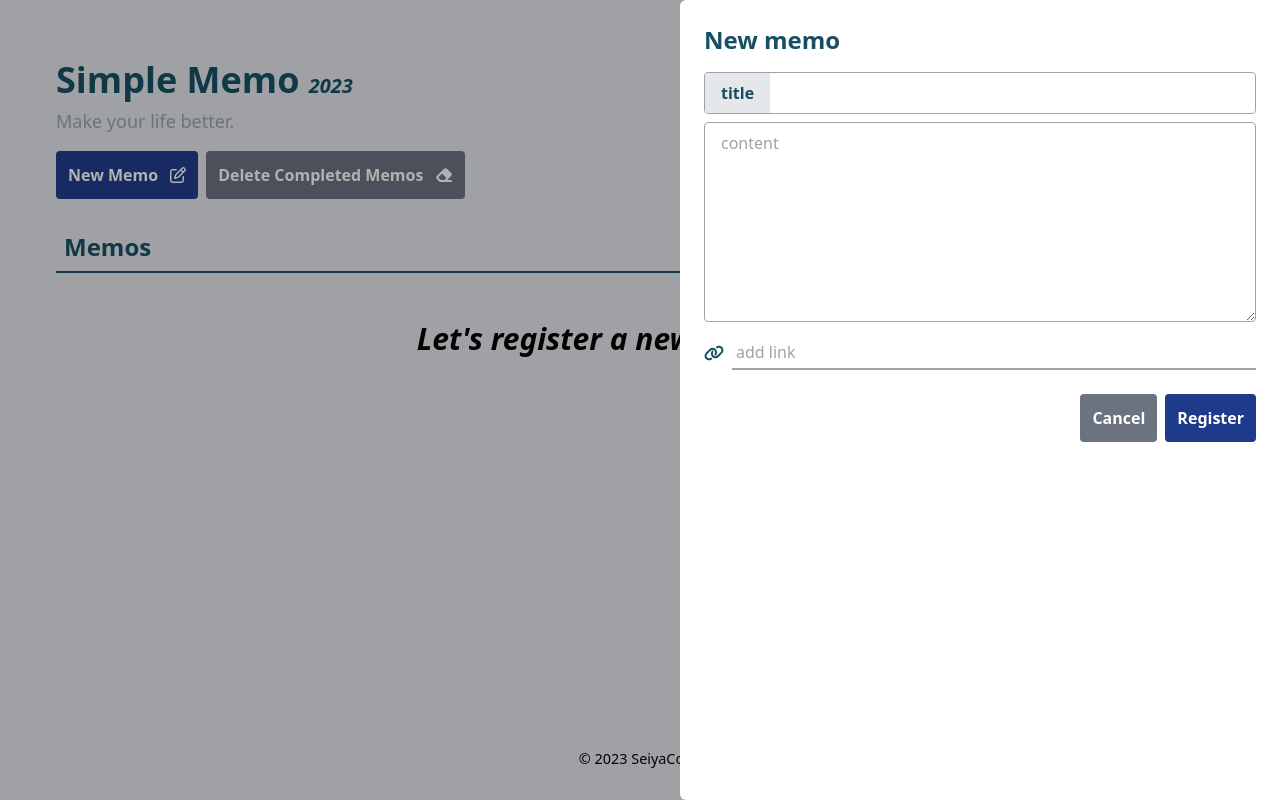
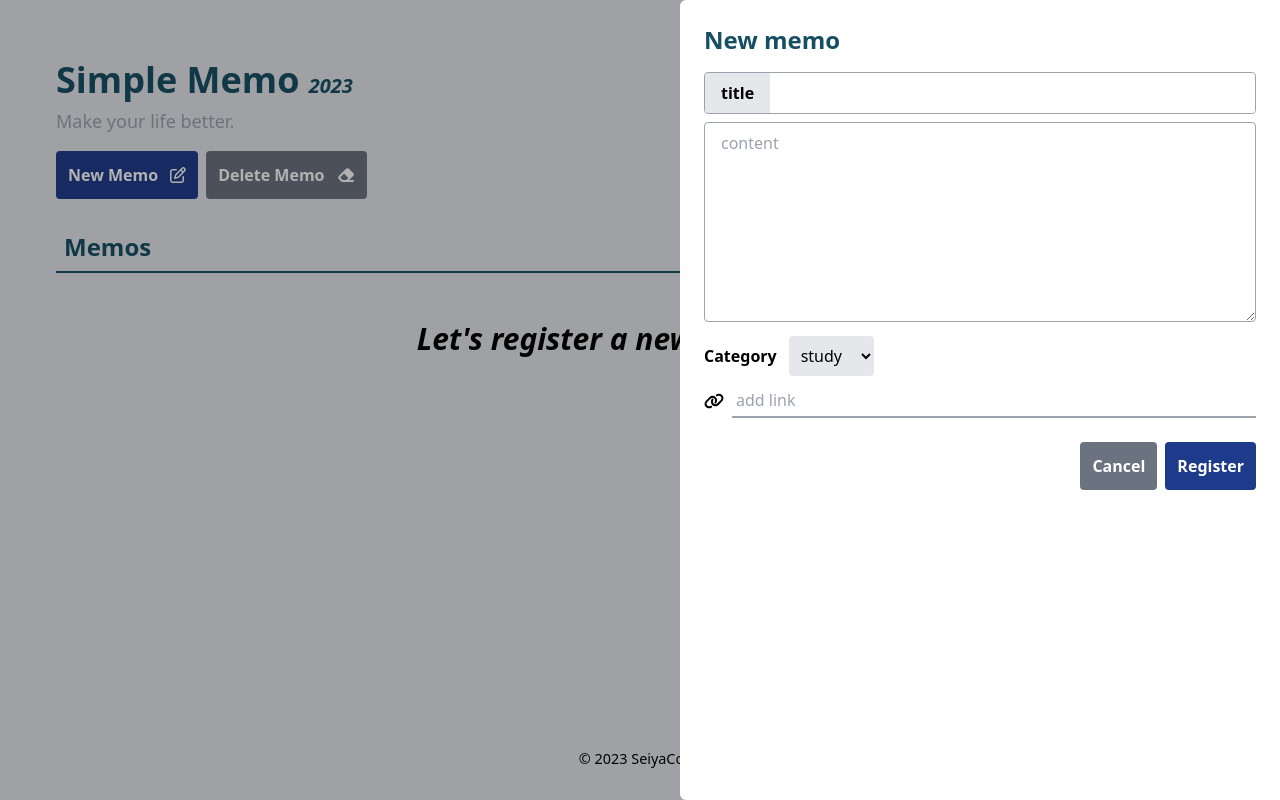
Before and after one commit to Seiya-Tagami/Quicky_frontend, a Vue app: page / in a window 1280 px wide. Both pictures are taken after a click on the button "New Memo". Built offline with nearby package versions, Linux system fonts and the light colour scheme.

Commit message:
feat: add category function

```diff
--- a/src/App.vue
+++ b/src/App.vue
@@ -58,11 +58,11 @@ watch(isDark, (newVal) => {
           <font-awesome-icon :icon="['far', 'pen-to-square']" />
         </ActionButton>
         <ActionButton :btn-color="isDark ? `bg-gray-400` : `bg-gray-500`" @on-click="memoStore.deleteFn">
-          Delete Completed Memos
+          Delete Memo
           <font-awesome-icon :icon="['fas', 'eraser']" />
         </ActionButton>
       </div>
-      <RegisterModal v-if="registerModalIsShowed" class="text-xl" />
+      <RegisterModal v-if="registerModalIsShowed" />
     </div>
     <div class="w-full mt-6 md:text-[16px] text-[14px]">
       <h3 class="p-2 text-2xl font-semibold text-cyan-900" :class="isDark && `!text-cyan-600`">Memos</h3>
--- a/src/components/EditModal.vue
+++ b/src/components/EditModal.vue
@@ -15,12 +15,14 @@ const props = defineProps({
   id: String,
   title: String,
   content: String,
+  category: String,
   link: String,
 });
 
 // functions
 const title = ref<string>(props.title!);
 const content = ref<string>(props.content!);
+const category = ref<string>(props.category!);
 const link = ref<string>(props.link!);
 const preventEditLink = ref<boolean>(false);
 const preventUpdate = ref<boolean>(false);
@@ -36,8 +38,8 @@ const allowEditLink = () => {
 
 const checkContent = () => {
   const isInputContent = title.value.trim() !== '' && content.value.trim() !== '';
-  const isSameContent = props.title !== title.value || props.content !== content.value || props.link !== link.value;
-  if (isInputContent && isSameContent) {
+  // const isSameContent = props.title !== title.value || props.content !== content.value || props.category !== category.value || props.link !== link.value;
+  if (isInputContent) {
     preventUpdate.value = false;
   } else {
     preventUpdate.value = true;
@@ -47,22 +49,19 @@ const checkContent = () => {
 const updateMemo = () => {
   checkContent();
   if (preventUpdate.value) return;
-  memoStore.updateFn({ id: props.id!, title: title.value, content: content.value, link: link.value });
+  memoStore.updateFn({ id: props.id!, title: title.value, content: content.value, category: category.value, link: link.value });
   handleEditModal();
 };
 </script>
 
 <template>
-  <div
-    class="max-w-[600px] md:w-full w-[90%] h-screen rounded-l-md p-6 fixed top-0 right-0 z-20 animate-slide-in"
-    :class="isDark ? `bg-gray-800 text-cyan-500` : `bg-white text-cyan-900`"
-  >
+  <div class="max-w-[600px] md:w-full w-[90%] h-screen rounded-l-md p-6 fixed top-0 right-0 z-20 animate-slide-in" :class="isDark ? `bg-gray-800` : `bg-white `">
     <div>
-      <h2 class="font-bold text-2xl">Detail</h2>
+      <h2 class="font-bold text-2xl" :class="isDark ? `text-cyan-500` : `text-cyan-900`">Detail</h2>
       <!-- error message -->
       <div v-show="preventUpdate" class="mt-2 -mb-2 flex items-center gap-2 bg-yellow-100 p-2 rounded-md font-semibold text-yellow-600">
         <font-awesome-icon :icon="['fas', 'circle-exclamation']" />
-        <span>Error! In order to update, you should change the title or content.</span>
+        <span>Error! In order to update, you should type the title or content.</span>
       </div>
       <!-- error message -->
       <div class="mt-4 flex items-center border border-gray-400 text-[16px] rounded" :class="isDark && `text-gray-300`">
@@ -76,6 +75,15 @@ const updateMemo = () => {
           v-model="content"
           placeholder="content"
         ></textarea>
+      </div>
+      <div class="mt-2 flex items-center gap-3">
+        <span class="font-semibold" :class="isDark ? `text-white` : `text-dark`">Category</span>
+        <select name="category" id="" class="p-2 bg-gray-200 text-[16px] font-semibold rounded" v-model="category">
+          <option value="study" selected>study</option>
+          <option value="hobby">hobby</option>
+          <option value="work">work</option>
+          <option value="others">others</option>
+        </select>
       </div>
       <div class="flex items-center gap-2" v-if="props.link && !preventEditLink">
         <a
--- a/src/components/MemoItem.vue
+++ b/src/components/MemoItem.vue
@@ -1,5 +1,5 @@
 <script setup lang="ts">
-import { ref } from 'vue';
+import { ref, watch } from 'vue';
 import EditModal from './EditModal.vue';
 
 // pinia
@@ -7,7 +7,7 @@ import { useUserInterfaceStore } from '../stores/UserInterfaceStore';
 import { useMemoStore } from '../stores/MemoStore';
 import { storeToRefs } from 'pinia';
 const uiStore = useUserInterfaceStore();
-const { isDark, isOpen, body } = storeToRefs(uiStore);
+const { isDark, isOpen } = storeToRefs(uiStore);
 const memoStore = useMemoStore();
 
 // props
@@ -28,7 +28,6 @@ const handleMemo = () => {
 const handleEditModal = () => {
   editModalIsShowed.value = !editModalIsShowed.value;
   isOpen.value = false;
-  // body.value!.classList.toggle('prevent-scroll');
 };
 </script>
 
@@ -46,9 +45,30 @@ const handleEditModal = () => {
       <div class="flex gap-2 duration-300" :class="[isDark ? `text-violet-300` : `text-gray-500`,props.memo!.isDone && `${isDark ? `!text-gray-400` : `!text-gray-300`}`]">
         <span>{{ props.memo?.updatedAt !== '' ? 'updated at' : 'created at' }}</span>
         <span class="font-semibold">{{ props.memo?.updatedAt !== '' ? props.memo?.updatedAt : props.memo?.createdAt }}</span>
+        <span
+          class="px-2 ml-6 text-black font-semibold rounded-xl"
+          :class="
+            props.memo?.category === 'study'
+              ? 'bg-green-200'
+              : props.memo?.category === 'hobby'
+              ? 'bg-purple-200'
+              : props.memo?.category === 'work'
+              ? 'bg-blue-200'
+              : 'bg-yellow-200'
+          "
+          >{{ props.memo?.category && props.memo.category }}</span
+        >
       </div>
     </div>
     <button class="md:p-3 p-2 font-semibold rounded w-fit text-white select-none" :class="isDark ? `bg-blue-400` : `bg-blue-900`" @click="handleEditModal">Detail</button>
   </div>
-  <EditModal v-if="editModalIsShowed" :id="props.memo!.id" :title="props.memo!.title" :content="props.memo!.content" :link="props.memo!.link" @on-click="handleEditModal" />
+  <EditModal
+    v-if="editModalIsShowed"
+    :id="props.memo!.id"
+    :title="props.memo!.title"
+    :content="props.memo!.content"
+    :category="props.memo!.category"
+    :link="props.memo!.link"
+    @on-click="handleEditModal"
+  />
 </template>
--- a/src/components/RegisterModal.vue
+++ b/src/components/RegisterModal.vue
@@ -14,6 +14,7 @@ const memoStore = useMemoStore();
 // functions
 const title = ref<string>('');
 const content = ref<string>('');
+const category = ref<string>('study');
 const link = ref<string>('');
 const preventAdd = ref<boolean>(false);
 
@@ -29,21 +30,23 @@ const checkContent = () => {
 const addMemo = () => {
   checkContent();
   if (preventAdd.value) return;
-  memoStore.addFn({ title: title.value, content: content.value, link: link.value });
+  memoStore.addFn({ title: title.value, content: content.value, category: category.value, link: link.value });
   title.value = '';
   content.value = '';
+  category.value = '';
   link.value = '';
   registerModalIsShowed.value = false;
 };
+
+watch(category, (newVal) => {
+  console.log(newVal);
+});
 </script>
 
 <template>
-  <div
-    class="max-w-[600px] md:w-full w-[90%] h-screen rounded-l-md p-6 fixed top-0 right-0 z-20 animate-slide-in"
-    :class="isDark ? `bg-gray-800 text-cyan-500 ` : `bg-white text-cyan-900`"
-  >
+  <div class="max-w-[600px] md:w-full w-[90%] h-screen rounded-l-md p-6 fixed top-0 right-0 z-20 animate-slide-in" :class="isDark ? `bg-gray-800 ` : `bg-white `">
     <div>
-      <h2 class="font-bold text-2xl">New memo</h2>
+      <h2 class="font-bold text-2xl" :class="isDark ? `text-cyan-500 ` : `text-cyan-900`">New memo</h2>
       <div v-show="preventAdd" class="mt-2 -mb-2 flex items-center gap-2 bg-yellow-100 p-2 rounded-md font-semibold text-yellow-600">
         <font-awesome-icon :icon="['fas', 'circle-exclamation']" />
         <span>Error! In order to register, you should type the title and content.</span>
@@ -55,6 +58,15 @@ const addMemo = () => {
       <div class="w-full mt-2 text-[16px]" :class="isDark && `text-gray-300`">
         <textarea class="w-full md:h-[200px] h-[260px] px-4 py-2 border border-gray-400 rounded" :class="isDark && `bg-gray-800`" v-model="content" placeholder="content">
         </textarea>
+      </div>
+      <div class="mt-2 flex items-center gap-3">
+        <span class="font-semibold" :class="isDark ? `text-white` : `text-dark`">Category</span>
+        <select name="category" id="" class="p-2 bg-gray-200 text-[16px] rounded" v-model="category">
+          <option value="study" selected>study</option>
+          <option value="hobby">hobby</option>
+          <option value="hobby">work</option>
+          <option value="others">others</option>
+        </select>
       </div>
       <div class="flex items-center gap-2 mt-2 text-[16px]" :class="isDark && `text-gray-300`">
         <font-awesome-icon :icon="['fas', 'link']" />
--- a/src/stores/MemoStore.ts
+++ b/src/stores/MemoStore.ts
@@ -22,6 +22,7 @@ export const useMemoStore = defineStore("Memo", {
         id: uuid.v1(),
         title: data.title,
         content: data.content,
+        category: data.category,
         link: data.link,
         createdAt: this.createdAt,
         updatedAt: "",
@@ -42,10 +43,11 @@ export const useMemoStore = defineStore("Memo", {
         this.memos = newMemos!;
       }
     },
-    updateFn({ id, title, content, link }: UpdatingData) {
+    updateFn({ id, title, content, category, link }: UpdatingData) {
       const targetMemo = this.memos!.filter((memo) => memo.id === id)[0];
       targetMemo!.title = title;
       targetMemo!.content = content;
+      targetMemo!.category = category;
       targetMemo!.link = link;
       targetMemo!.updatedAt = this.updatedAt;
     },
--- a/src/stores/UserInterfaceStore.ts
+++ b/src/stores/UserInterfaceStore.ts
@@ -18,7 +18,6 @@ export const useUserInterfaceStore = defineStore("UserInterface", {
     handleRegisterModal() {
       this.registerModalIsShowed = !this.registerModalIsShowed;
       this.isOpen = false;
-      // this.body!.classList.toggle('prevent-scroll');
     },
   },
 });
--- a/src/types.ts
+++ b/src/types.ts
@@ -2,6 +2,7 @@ export type Memo = {
   id: string;
   title: string;
   content: string;
+  category: string
   link: string;
   createdAt: string;
   updatedAt: string;
@@ -11,6 +12,7 @@ export type Memo = {
 export type AddingData = {
   title: string;
   content: string;
+  category: string;
   link: string;
 };
 
@@ -18,5 +20,6 @@ export type UpdatingData = {
   id: string;
   title: string;
   content: string;
+  category: string
   link: string
 }
```
